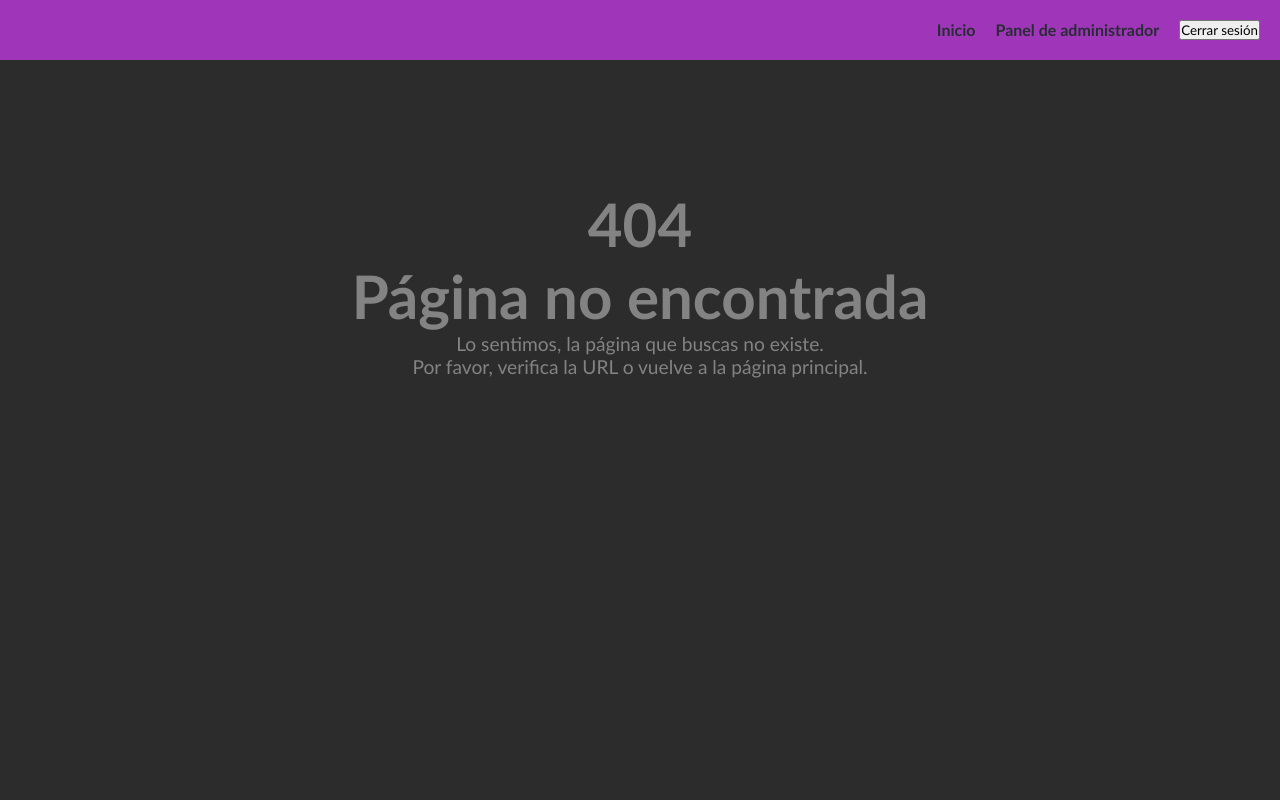
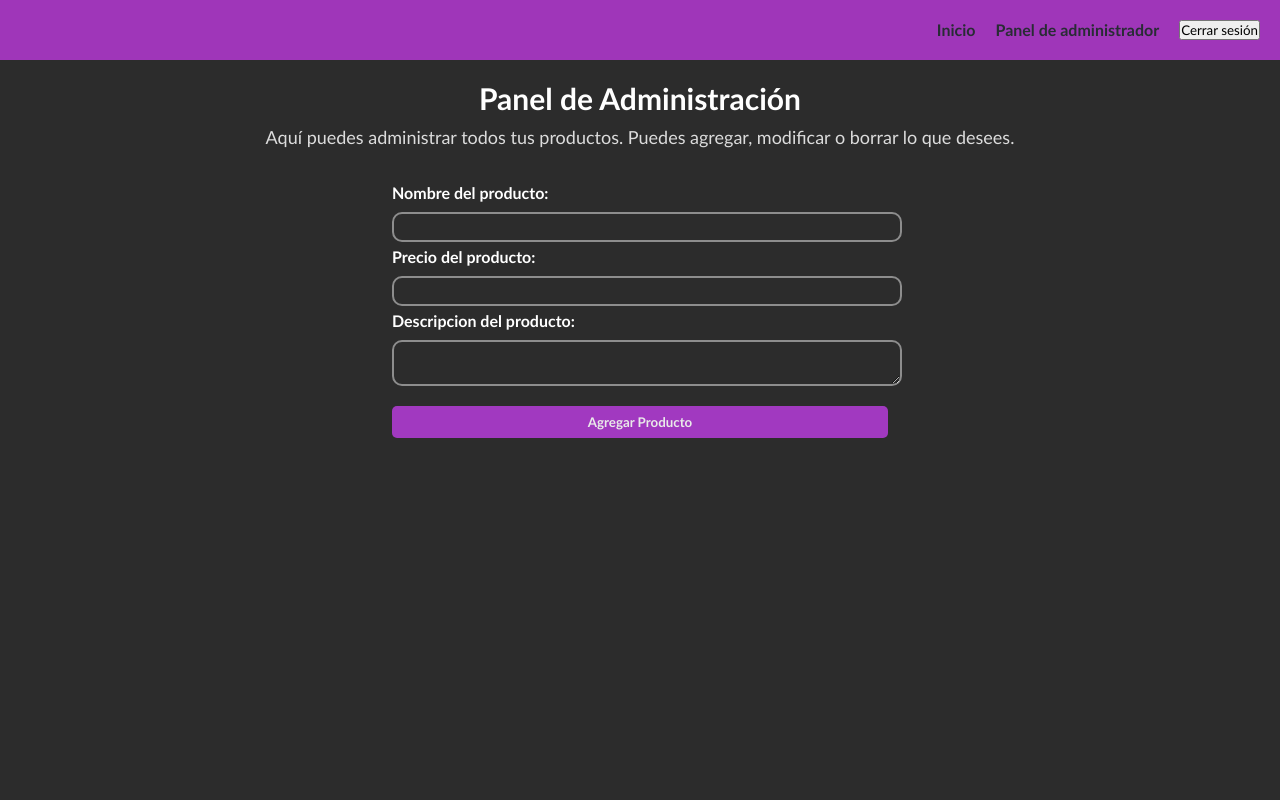
Before and after one commit to benjabasso/tpObligatorio2, a React (Vite) app: page /editar-producto/1 in a window 1280 px wide. Shown: the top 800 px of the page. Built offline with nearby package versions, Linux system fonts and the light colour scheme.

Commit message:
Actualización de productos - Avance

```diff
--- a/src/components/Main/Main.css
+++ b/src/components/Main/Main.css
@@ -8,3 +8,9 @@
     background-color: aqua;
     color: black;
 }
+
+.user-buttons a {
+    text-decoration: none;
+    color: black;
+    font-weight: bold;
+}
--- a/src/components/Main/Main.jsx
+++ b/src/components/Main/Main.jsx
@@ -3,7 +3,7 @@ import "./Main.css";
 import { useState } from "react";
 import { db } from "../../config/firebase";
 import { collection, deleteDoc, getDocs, doc } from "firebase/firestore";
-
+import { Link } from "react-router-dom";
 
 const Main = () => {
     const [products, setProducts] = useState([])
@@ -51,7 +51,6 @@ const Main = () => {
             {
                 products.length === 0 && <h2>No hay productos disponibles</h2>
             }
-
             {
                 products.map((producto, index)=> {
                     console.log(producto, "producto n°", index + 1);
@@ -60,17 +59,18 @@ const Main = () => {
                             <h3>{producto.name}</h3>
                             <p>{producto.description}</p>
                             <span>${producto.price}</span>
+                            <p>Producto creado: {new Date(producto.createAt).toLocaleString()}</p>
                             {user &&
                             <div className="user-buttons">
-                                <button>Actualizar</button>
+                                <button><Link to={`/editar-producto/${producto.id}`}>Editar Producto</Link></button>
                                 <button onClick={() => handleDeleteProduct(producto.id)}>Eliminar</button>
+
                             </div>
                             }
                             <button>Añadir al carrito</button>
                         </div>
 
                     )
-
                 })
             }
             </section>
--- a/src/config/firebase.js
+++ b/src/config/firebase.js
@@ -1,6 +1,7 @@
 // Import the functions you need from the SDKs you need
 import { initializeApp } from "firebase/app";
 import { getFirestore } from "firebase/firestore";
+import { getAuth } from "firebase/auth";
 
 const firebaseConfig = {
   apiKey: "AIzaSyCcMR8zceaihgIlgZW6SEBXltmZtd8qEVc",
@@ -15,3 +16,6 @@ const firebaseConfig = {
 const app = initializeApp(firebaseConfig);
 const db = getFirestore(app);
 export { db };
+const auth = getAuth(app);
+
+export { auth };
--- a/src/router/Router.jsx
+++ b/src/router/Router.jsx
@@ -4,6 +4,7 @@ import Dashboard from "../views/Dashboard"
 import Login from "../views/Login"
 import Register from "../views/Register"
 import NotFound from "../views/NotFound"
+import EditProduct from "../views/EditProduct"
 
 const Router = () => {
     return (
@@ -13,6 +14,7 @@ const Router = () => {
                 <Route path="/admin" element={<Dashboard />} />
                 <Route path="/login" element={<Login />} />
                 <Route path="/register" element={<Register />} />
+                <Route path="/editar-producto/:id" element={<EditProduct/>} />
                 <Route path="*" element={<NotFound />} />
             </Routes>
         </BrowserRouter>
--- a/src/views/Dashboard.jsx
+++ b/src/views/Dashboard.jsx
@@ -45,6 +45,7 @@ const Dashboard = () => {
         e.preventDefault();
         setError("");
 
+
         if (!name || !price || !description) {
             setError("Todos los campos son obligatorios");
             return
@@ -61,27 +62,7 @@ const Dashboard = () => {
         }
 
 
-        const newProduct = {name, price, description};
-
-        console.log("Producto agregado:", newProduct);
-        await createProduct(newProduct);
-        try {
-            await createProduct(newProduct);
-            setMessage("Producto agregado exitosamente, redirigiendo...");
-
-        setName("");
-        setPrice("");
-        setDescription("");
-        setError("");
-        setTimeout(() => {
-            setMessage("");
-            navigate("/");
-        }, 3000);
-
-        } catch (error) {
-            console.error("Error al agregar el producto:", error);
-            setError("Error al agregar el producto");
-        }
+        console.log("Producto editado:", {name, price, description});
 
     }
 
--- /dev/null
+++ b/src/views/EditProduct.jsx
@@ -0,0 +1,101 @@
+import React, { useState } from 'react';
+import { collection, addDoc } from "firebase/firestore";
+import Layout from '../components/Layout/Layout';
+import { Link } from 'react-router-dom';
+import { db } from '../config/firebase';
+import { useNavigate } from 'react-router-dom';
+
+
+const EditProduct = () => {
+
+const [name, setName] = useState("");
+const [price, setPrice] = useState("");
+const [description, setDescription] = useState("");
+const [error, setError] = useState("");
+const [message, setMessage] = useState("");
+
+const handleName = (event) => {
+    setName(event.target.value);
+}
+const handlePrice = (event) => {
+    setPrice(Number(event.target.value));
+}
+const handleDescription = (event) => {
+    setDescription(event.target.value);
+}
+
+
+const handleSubmit = async (e) => {
+    e.preventDefault();
+    setError("");
+
+    if (!name || !price || !description) {
+        setError("Todos los campos son obligatorios");
+        return
+    }
+
+    if (price <= 0) {
+        setError("El precio debe ser mayor a 0");
+        return;
+    }
+
+    if (name.length < 2) {
+        setError("El nombre del producto debe tener al menos 2 caracteres");
+        return;
+    }
+
+
+    const newProduct = {name, price, description};
+
+    console.log("Producto agregado:", newProduct);;
+    try {
+        await createProduct(newProduct);
+        setMessage("Producto agregado exitosamente, redirigiendo...");
+
+    setName("");
+    setPrice("");
+    setDescription("");
+    setError("");
+    setTimeout(() => {
+        setMessage("");
+        navigate("/");
+    }, 3000);
+
+    } catch (error) {
+        console.error("Error al agregar el producto:", error);
+        setError("Error al agregar el producto");
+    }
+
+}
+
+
+    return (
+        <Layout>
+
+        <section id="admin-section">
+        <h1>Panel de Administración</h1>
+        <p>Aquí puedes administrar todos tus productos.
+        Puedes agregar, modificar o borrar lo que desees.</p>
+
+            <form onSubmit={handleSubmit}>
+                <label htmlFor="name">Nombre del producto:</label>
+                <input type="text" name="name" id="name" onChange={handleName} value={name}/>
+
+                <label htmlFor="price">Precio del producto:</label>
+                <input type="number" name="price" id="price" onChange={handlePrice} value={price}/>
+
+                <label htmlFor="description">Descripcion del producto:</label>
+                <textarea name="description" id="description" onChange={handleDescription} value={description}></textarea>
+
+                <button>Agregar Producto</button>
+
+            {error && <p style={{color: "red"}}>{error}</p>}
+            {message && <p style={{color:"green"}}>{message}</p>}
+            </form>
+        </section>
+
+        </Layout>
+    );
+};
+
+export default EditProduct;
```
Also changed, not shown: src/views/Register.jsx (line endings or trailing spaces).
